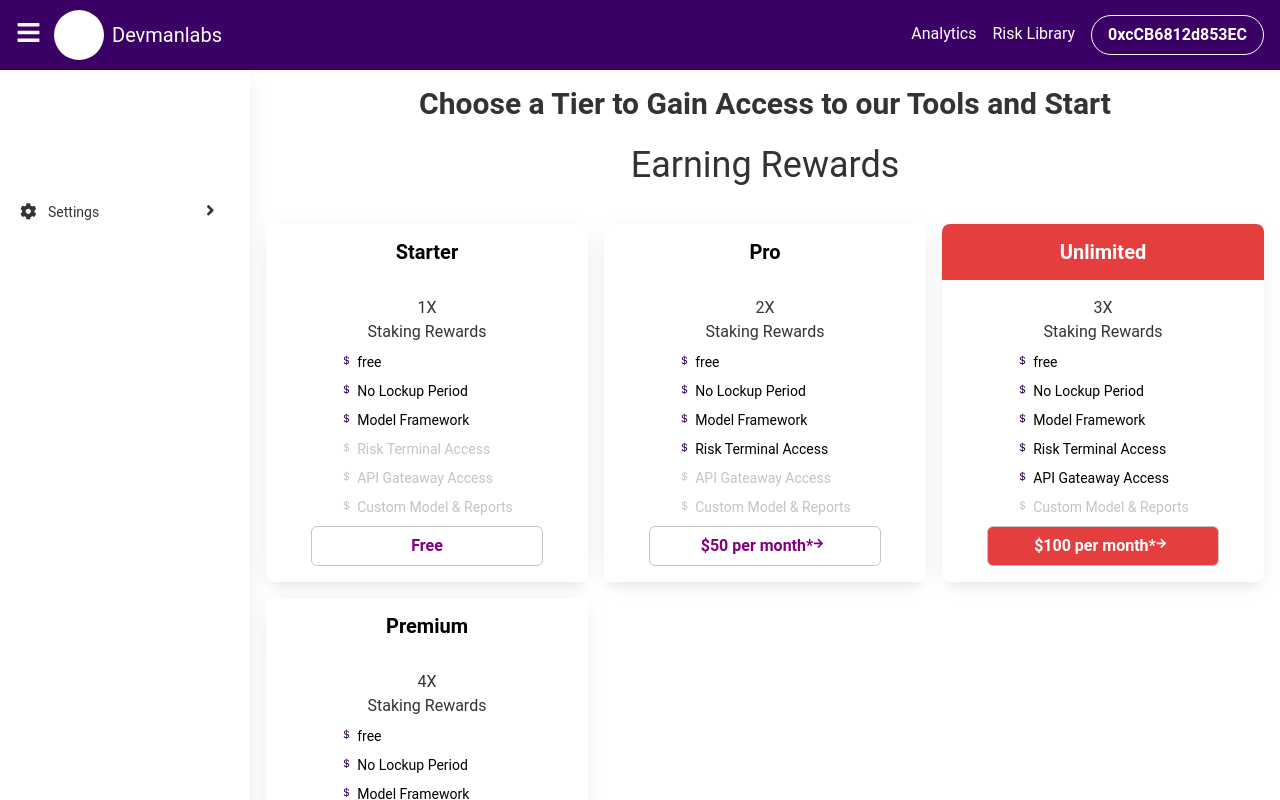
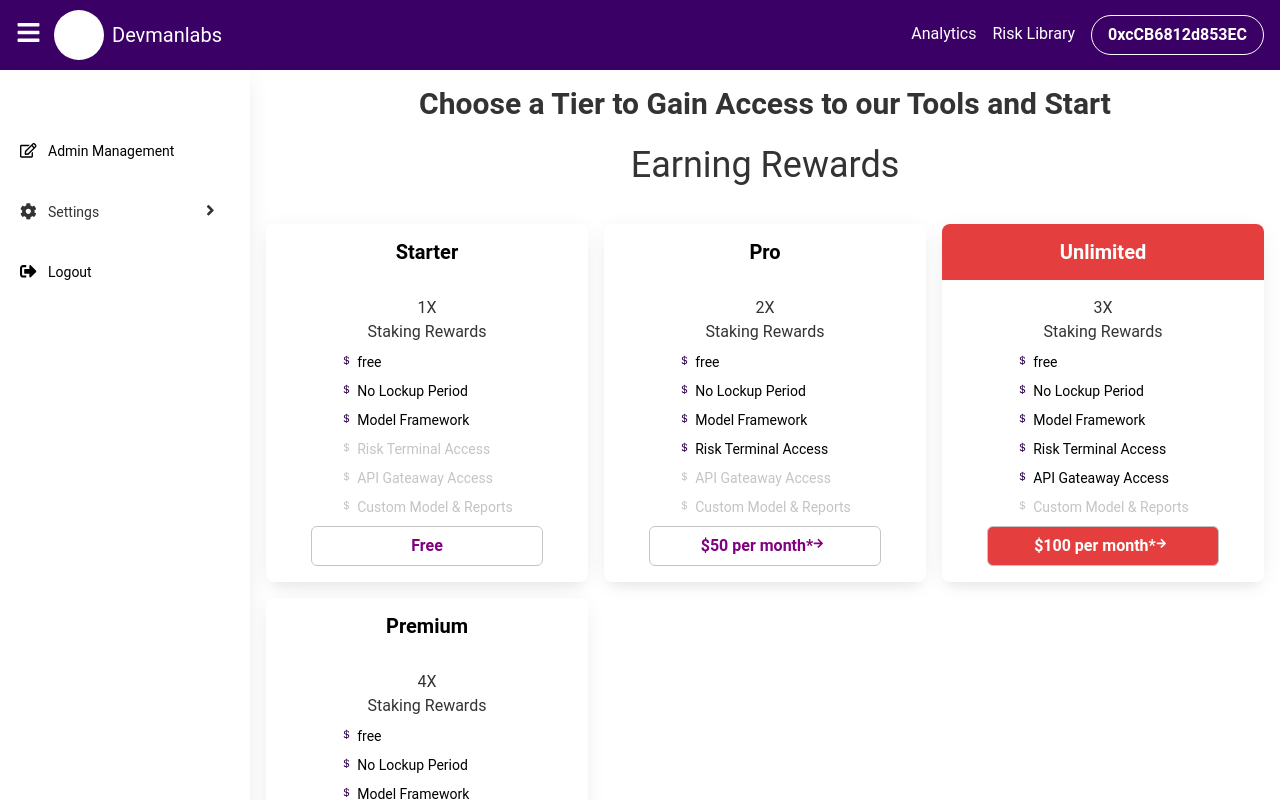
Before and after one commit to devmanlabs/frontend, a Next.js app: page /packages in a window 1280 px wide. Both pictures are taken after a click on the icon 31 px from the left and 35 px from the top of the page. Shown: the top 800 px of the page. Built offline with nearby package versions, Linux system fonts and the light colour scheme.

Commit message:
Sidebar link issue fixed

```diff
--- a/src/components/layout/DashboardLayout/UserSideBar.tsx
+++ b/src/components/layout/DashboardLayout/UserSideBar.tsx
@@ -64,7 +64,7 @@ const UserSideBar: FC<UserSideBarProps> = ({ onClose, isDrawer = false }) => {
                       ? '5px solid red !important'
                       : ''
                   }
-                  color="white"
+                  color={router.asPath === item.link ? 'white' : 'black'}
                   onClick={onClose}
                 >
                   <Icon fontSize="xl" mr="2">
```
